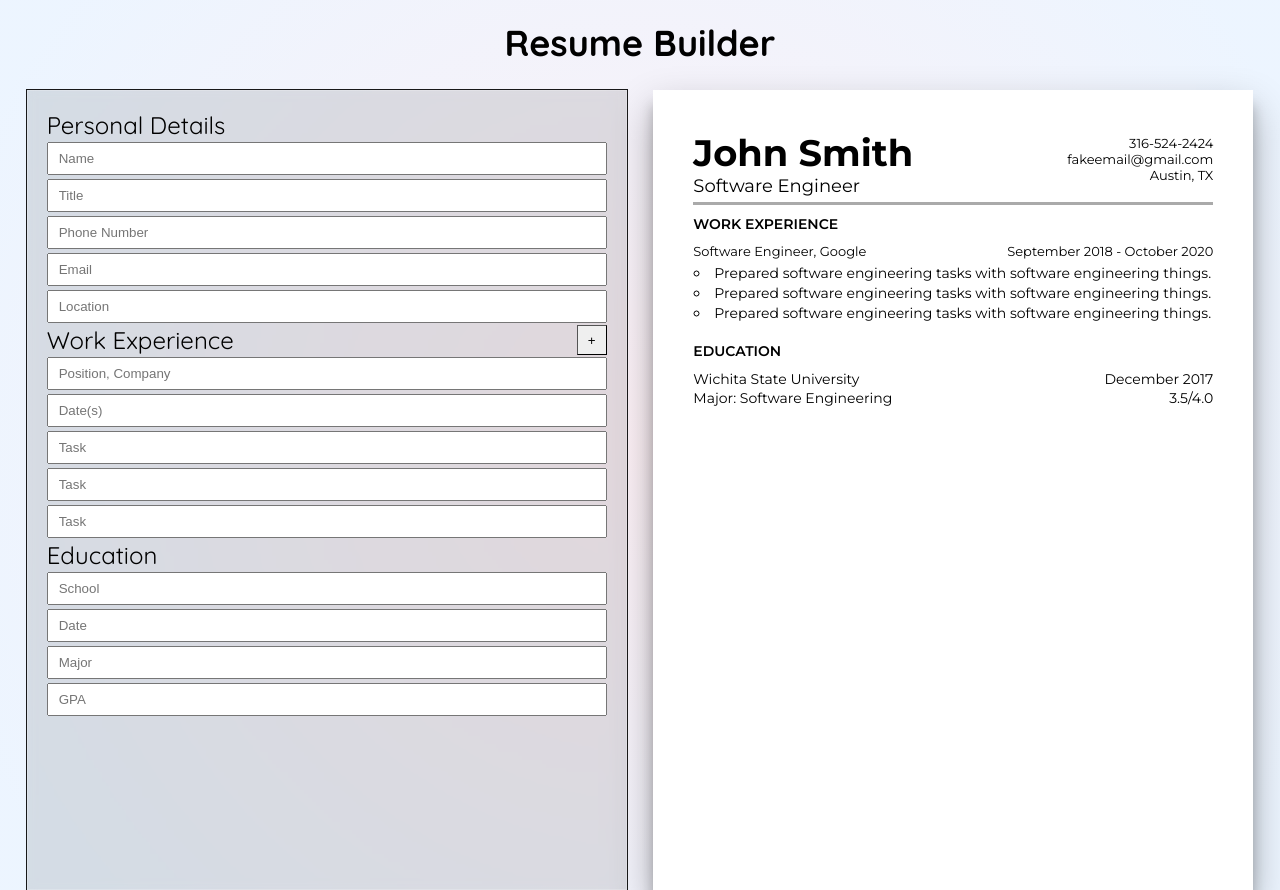
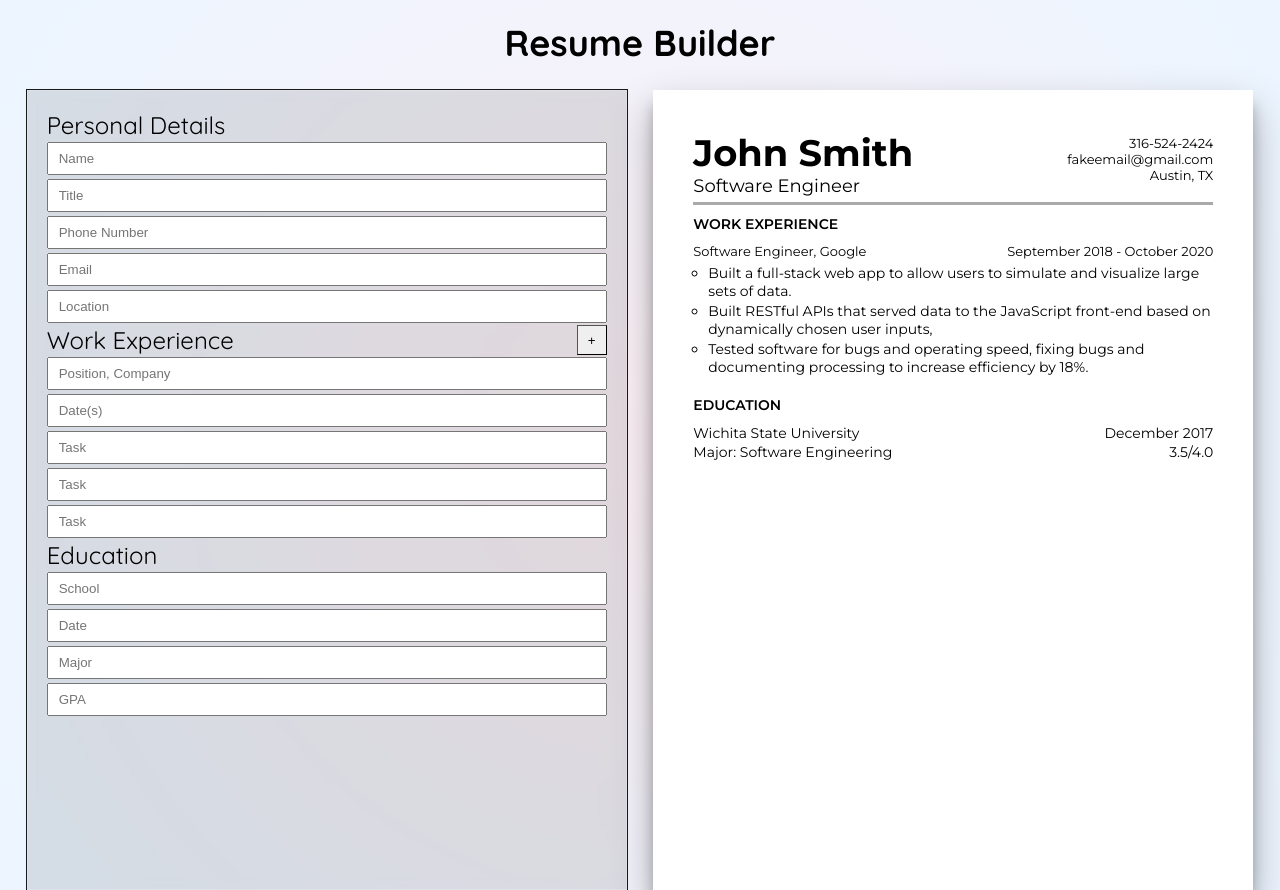
Before and after one commit to Faith-Gray/CV-Application, a React (Vite) app: page / in a window 1280 px wide. Built offline with nearby package versions, Linux system fonts and the light colour scheme.

Commit message:
Update work experience bullets to be outside

```diff
--- a/src/App.css
+++ b/src/App.css
@@ -178,8 +178,8 @@ input[type=text] {
     font-size: 14px;
     list-style-type: none;
     width: 100%;
-    list-style-position: inside;
-    padding-left: 1px;
+    list-style-position: outside;
+    padding-left: 15px;
     padding-top: 3px;
 }
 
--- a/src/App.jsx
+++ b/src/App.jsx
@@ -131,27 +131,16 @@ function App() {
                           <div className='workTitle'>{WorkExperienceFormData[i].jobTitle|| "Software Engineer, Google"}</div>
                           <div className='workDates'>{WorkExperienceFormData[i].date || "September 2018 - October 2020"}</div>
                           <ul className='workTasksList'>
-                            {/* {WorkExperienceFormData.map(( x, i) => { */}
-                          <li className='workTask'>{WorkExperienceFormData[i].task || "Prepared software engineering tasks with software engineering things."}</li>
-                          <li className='workTask'>{WorkExperienceFormData[i].task2 || "Prepared software engineering tasks with software engineering things."}</li>
-                          <li className='workTask'>{WorkExperienceFormData[i].task3 || "Prepared software engineering tasks with software engineering things."}</li>
+                          <li className='workTask'>{WorkExperienceFormData[i].task || "Built a full-stack web app to allow users to simulate and visualize large sets of data."}</li>
+                          <li className='workTask'>{WorkExperienceFormData[i].task2 || "Built RESTful APIs that served data to the JavaScript front-end based on dynamically chosen user inputs,"}</li>
+                          <li className='workTask'>{WorkExperienceFormData[i].task3 || "Tested software for bugs and operating speed, fixing bugs and documenting processing to increase efficiency by 18%."}</li>
                           </ul>
                         </div>
-                      {console.log(x)}
                     </>
                 );
               })}
           </div>
-          {/* <div className='workExperienceSection'>
-            <div className='resumeTitle'>WORK EXPERIENCE</div>
-            <div className='jobGridContainer'>
-              <div className='workTitle'>{WorkExperienceFormData.jobTitle|| "Software Engineer, Google"}</div>
-              <div className='workDates'>{WorkExperienceFormData.date || "September 2018 - October 2020"}</div>
-              <ul className='workTasksList'>
-              <li className='workTask'>{WorkExperienceFormData.task || "Prepared software engineering tasks with software engineering things."}</li>
-              </ul>
-            </div>
-          </div> */}
+
           <div className='educationSection'>
             <div className='resumeTitle'>EDUCATION</div>
             <div className='educationGridContainer'>
```
